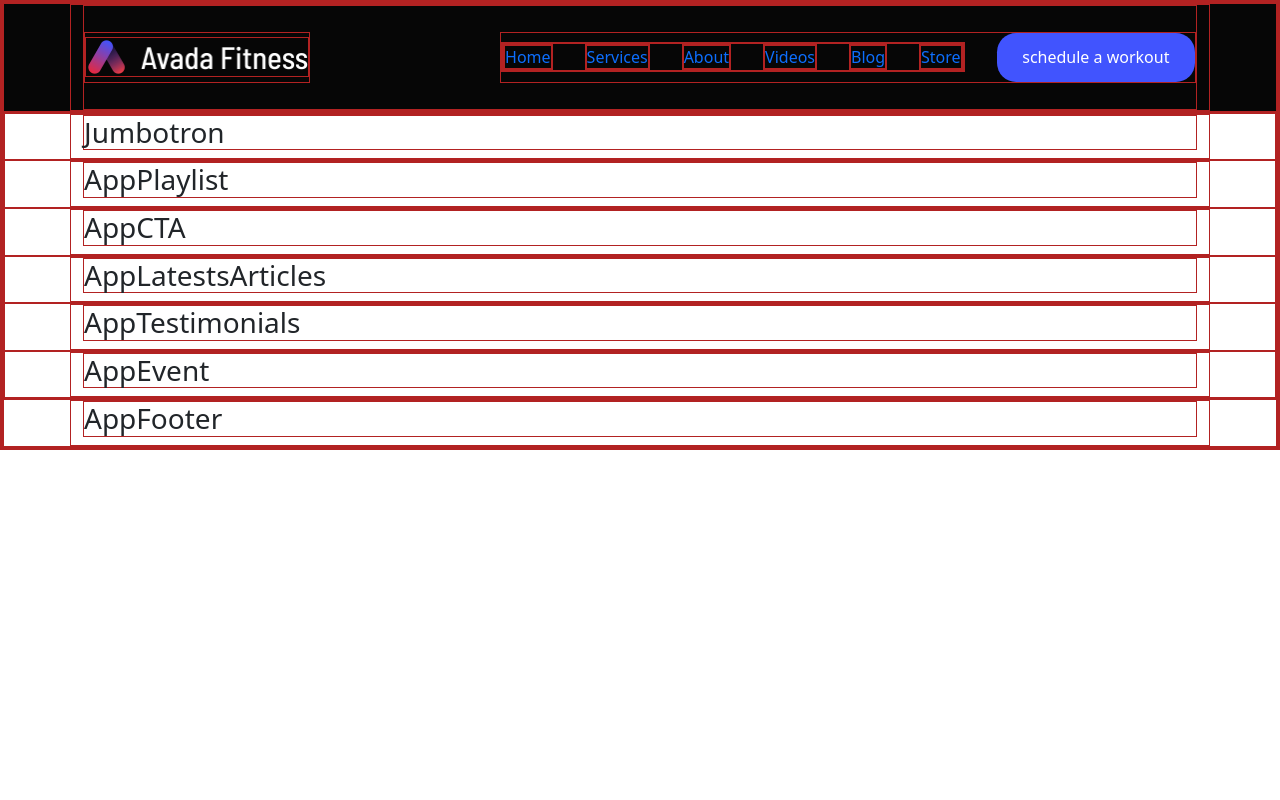
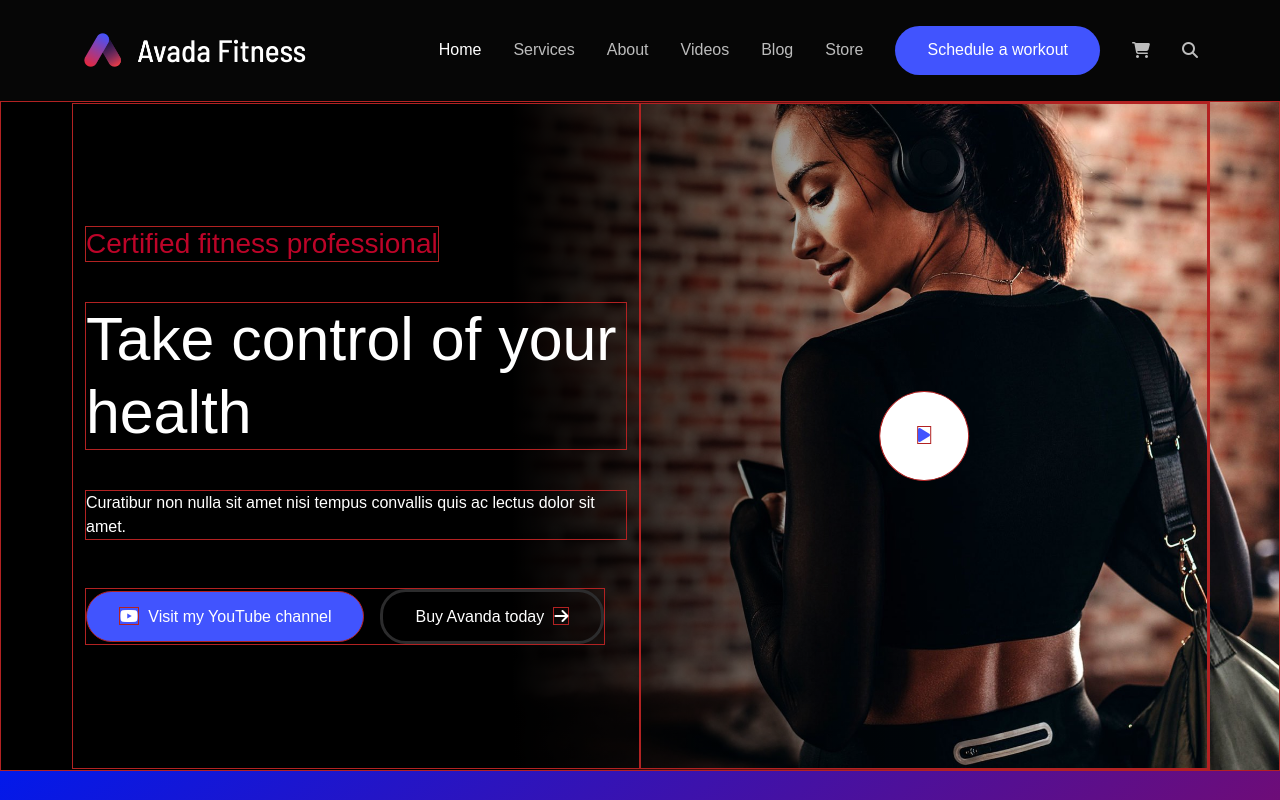
Before and after one commit to DenisConsta/proj-html-vuejs, a Vue app: page / in a window 1280 px wide. Shown: the top 800 px of the page. Built offline with nearby package versions, Linux system fonts and the light colour scheme; a small style sheet from the web is missing.

Commit message:
[add] AppHero.vue + AppButton.vue

```diff
--- a/package.json
+++ b/package.json
@@ -9,6 +9,8 @@
     "preview": "vite preview"
   },
   "dependencies": {
+    "@fontsource/barlow-semi-condensed": "^4.5.10",
+    "@fontsource/oswald": "^4.5.11",
     "@fontsource/roboto-condensed": "^4.5.9",
     "@fortawesome/fontawesome-free": "^6.2.1",
     "bootstrap": "^5.2.3",
--- a/src/App.vue
+++ b/src/App.vue
@@ -34,7 +34,6 @@ export default {
     <AppHero/>
     <AppPlaylist/>
     <AppCTA/>
-    <AppLatestsArticles/>
     <AppTestimonials/>
     <AppEvent/>
   </main>
--- a/src/components/AppCTA.vue
+++ b/src/components/AppCTA.vue
@@ -15,4 +15,14 @@ export default {
 <style lang="scss" scoped>
 @use "../styles/partials/variables" as *;
 @use "../styles/partials/mixin" as *;
+
+section{
+  height: 1510px;
+}
+.container{
+    @include flexMC('center', 'center');
+    height: 100%;
+    color: black;
+  }
+
 </style>
--- a/src/components/AppHeader.vue
+++ b/src/components/AppHeader.vue
@@ -1,13 +1,11 @@
 <script>
-
-import AppButton from './partials/AppButton.vue';
+import AppButton from "./partials/AppButton.vue";
 
 export default {
   name: "AppHeader",
   components: {
     AppButton,
-
-  }
+  },
 };
 </script>
 
@@ -18,16 +16,16 @@ export default {
       <!-- ? Nav -->
       <nav>
         <!--? Logo -->
-        <div class="logo d-flex align-items-center">
+        <div class="logo">
           <img src="../../src/assets/images/logo-2x.png" alt="" />
         </div>
 
         <!-- ? nav-items -->
-        <div class="nav-items d-flex align-items-center">
+        <div class="nav-items">
           <!-- ? Links -->
-          <div class="links">
+          <div class="links d-none d-lg-block">
             <ul>
-              <li><a href="#">Home</a></li>
+              <li><a class="active" href="#">Home</a></li>
               <li><a href="#">Services</a></li>
               <li><a href="#">About</a></li>
               <li><a href="#">Videos</a></li>
@@ -37,8 +35,11 @@ export default {
           </div>
 
           <!-- ? Button -->
-          <AppButton text="schedule a workout"/>
+          <AppButton class="d-none d-sm-block" text="Schedule a workout" />
 
+          <!-- ? Icons -->
+          <i class="fa-solid fa-cart-shopping"></i>
+          <i class="fa-solid fa-magnifying-glass"></i>
         </div>
       </nav>
     </div>
@@ -53,12 +54,12 @@ header {
   background-color: $color-codGrey;
   color: white;
 
-
   nav {
     padding: 1.6rem 0;
     @include flexMC("between", "center");
 
     .logo {
+    @include flexMC("center", "center");
 
       img {
         max-height: 2.5rem;
@@ -66,18 +67,27 @@ header {
       }
     }
 
-    .nav-items{
+    .nav-items {
       gap: 2rem;
       @include flexMC("center", "center");
 
       ul {
-      @include reset-list;
-      @include flexMC("center", "center");
-      gap: 2rem;
+        @include reset-list;
+        @include flexMC("center", "center");
+        gap: 2rem;
+      }
+
+      li a,
+      i {
+        cursor: pointer;
+        color: $color-silver;
+
+        &.active,
+        &:hover {
+          color: $color-white;
+        }
+      }
     }
-    }
-
-
   }
 }
 </style>
--- a/src/components/AppHero.vue
+++ b/src/components/AppHero.vue
@@ -1,13 +1,51 @@
 <script>
+import AppButton from "./partials/AppButton.vue";
+
 export default {
   name: "AppHero",
+  components: {
+    AppButton,
+  },
 };
 </script>
 
 <template>
-  <section>
-    <div class="container">
-      <h3>Jumbotron</h3>
+  <section class="bg-overlay">
+    <div class="overlay"></div>
+
+    <div class="container h-100">
+      <div class="row h-100">
+        <!-- ? Left col -->
+        <div class="col">
+          <h3 class="my-red">Certified fitness professional</h3>
+          <h1>Take control of your health</h1>
+          <p>
+            Curatibur non nulla sit amet nisi tempus convallis quis ac lectus
+            dolor sit amet.
+          </p>
+
+          <!-- ? Buttons -->
+          <div class="buttons">
+            <AppButton
+              text="Visit my YouTube channel"
+              beforeIcon="fa-brands fa-youtube"
+            >
+            </AppButton>
+            <AppButton
+              class="uncolored"
+              text="Buy Avanda today"
+              afterIcon="fa-solid fa-arrow-right"
+            />
+          </div>
+        </div>
+
+        <!-- ? Right col -->
+        <div class="col d-none d-xl-block position-relative">
+          <div class="play">
+            <i class="fa-solid fa-play"></i>
+          </div>
+        </div>
+      </div>
     </div>
   </section>
 </template>
@@ -15,4 +53,52 @@ export default {
 <style lang="scss" scoped>
 @use "../styles/partials/variables" as *;
 @use "../styles/partials/mixin" as *;
+
+section *{
+  border: 1px solid firebrick;
+}
+
+section {
+  height: 670px;
+  background-image: url("../assets/images/slider82x-scaled.jpg");
+
+
+  color: white;
+
+  .container .row > * {
+    @include flexMC("center", "start");
+    flex-direction: column;
+    gap: 2rem;
+    z-index: 1;
+  }
+
+  h1 {
+    word-break: normal;
+  }
+
+
+
+  h1 {
+    font-size: 3.8rem;
+  }
+  .buttons {
+    @include flexMC("start", "center");
+    gap: 1rem;
+  }
+
+  .play {
+    position: absolute;
+    top: 50%;
+    left: 50%;
+    transform: translate(-50%, -50%);
+    display: inline-block;
+    cursor: pointer;
+
+    padding: 2rem 2.3rem;
+    border-radius: 50%;
+
+    color: $color-dodgerBlue;
+    background-color: white;
+  }
+}
 </style>
--- a/src/components/AppPlaylist.vue
+++ b/src/components/AppPlaylist.vue
@@ -15,4 +15,16 @@ export default {
 <style lang="scss" scoped>
 @use "../styles/partials/variables" as *;
 @use "../styles/partials/mixin" as *;
+
+section{
+  height: 1015px;
+  background-image: linear-gradient(to right bottom, #0219ea, #d3000c);
+
+  .container{
+    @include flexMC('center', 'center');
+    height: 100%;
+    color: white;
+  }
+}
+
 </style>
--- a/src/components/AppTestimonials.vue
+++ b/src/components/AppTestimonials.vue
@@ -5,14 +5,44 @@ export default {
 </script>
 
 <template>
-  <section>
-    <div class="container">
-      <h3>AppTestimonials</h3>
-    </div>
+  <section class="bg-overlay">
+    <div class="overlay"></div>
+
+
   </section>
 </template>
 
 <style lang="scss" scoped>
 @use "../styles/partials/variables" as *;
 @use "../styles/partials/mixin" as *;
+
+
+
+
+section {
+  height: 730px;
+  background-image: url("../assets/images/banner1-2x.jpg");
+
+
+  color: white;
+}
+.container {
+  @include flexMC("center", "center");
+  height: 100%;
+  z-index: 1;
+}
+
+.overlay {
+  position: absolute;
+  top: 0;
+  left: 0;
+  width: 100%;
+  height: 100%;
+  z-index: 0;
+  background: linear-gradient(
+    to left,
+    rgba(0, 0, 0, 0) 20%,
+    rgba(0, 0, 0, 1) 60%
+  );
+}
 </style>
--- a/src/components/partials/AppButton.vue
+++ b/src/components/partials/AppButton.vue
@@ -4,26 +4,51 @@ export default {
   name: 'AppButton',
   props:{
     text: String,
+    beforeIcon: String,
+    afterIcon: String,
+  },
+  methods:{
+
+  },
+  computed:{
+
 
   }
+
 }
 </script>
 
 <template>
 
-  <button> {{text}} </button>
+  <button>
+    <i v-show="beforeIcon != null" :class="beforeIcon"></i>
+    {{text}}
+    <i v-show="afterIcon != null " :class="afterIcon"></i>
+  </button>
 
 </template>
 
 <style lang="scss" scoped>
 @use '../../styles/partials/variables' as *;
+@use '../../styles/partials/mixin' as *;
 
 button{
   border: none;
   background-color: $color-dodgerBlue;
   color: white;
-  border-radius: 1.2rem;
-  padding: .8rem 1.6rem;
+  border-radius: 1.6rem;
+  padding: .8rem 2rem;
+
+  /* rivedere */
+
+  i:first-of-type{
+    margin-right: .3rem;
+  }
+
+  i:last-of-type{
+    margin-left: .3rem;
+  }
+
 }
 
 
--- a/src/styles/general.scss
+++ b/src/styles/general.scss
@@ -1,17 +1,50 @@
 @use './partials/variables' as *;
 @use './partials/mixin' as *;
 @import '../../node_modules/@fontsource/roboto-condensed/400.css';
+@import '../../node_modules/@fontsource/oswald/400.css';
+@import '../../node_modules/@fontsource/barlow-semi-condensed/index.css';
+@import '../../node_modules/@fontsource/barlow-semi-condensed/500.css';
+@import '../../node_modules/@fontsource/barlow-semi-condensed/600.css';
+@import '../../node_modules/@fontsource/barlow-semi-condensed/700.css';
 
 
+html body {
+  font-family: "Barlow Semi Condensed", sans-serif;
+}
 
-.debug,
-* {
+.debug {
   border: 1px solid firebrick;
 }
 
+li {
+  a {
+    text-decoration: none;
+  }
+}
 
-  li{
-    a{
-      text-decoration: none;
-    }
-  }
+.my-red {
+  color: $color-monza;
+}
+
+button.uncolored {
+  background-color: rgba(0, 0, 0, 0);
+  border: 3px solid darken($color-jumbo, 30%);
+}
+
+.bg-overlay {
+  background-size: cover;
+  background-position: top right;
+  position: relative;
+}
+
+.overlay {
+  position: absolute;
+  top: 0;
+  left: 0;
+  width: 100%;
+  height: 100%;
+  z-index: 0;
+  background: linear-gradient(to left,
+      rgba(0, 0, 0, 0) 25%,
+      rgba(0, 0, 0, 1) 60%);
+}
--- a/src/styles/partials/_mixin.scss
+++ b/src/styles/partials/_mixin.scss
@@ -32,19 +32,19 @@
     justify-content: space-evenly;
   }
 
-  @if cross=='baseline' {
+  @if $cross=='baseline' {
     align-items: baseline;
   }
 
-  @if cross=='center' {
+  @if $cross=='center' {
     align-items: center;
   }
 
-  @if cross=='start' {
+  @if $cross=='start' {
     align-items: flex-start;
   }
 
-  @if cross=='end' {
+  @if $cross=='end' {
     align-items: flex-end;
   }
 
```
Also changed, not shown: src/components/partials/AppCard.vue (added, +15 -0 lines), 1 other file (tests, documents, lock files or other folders).
